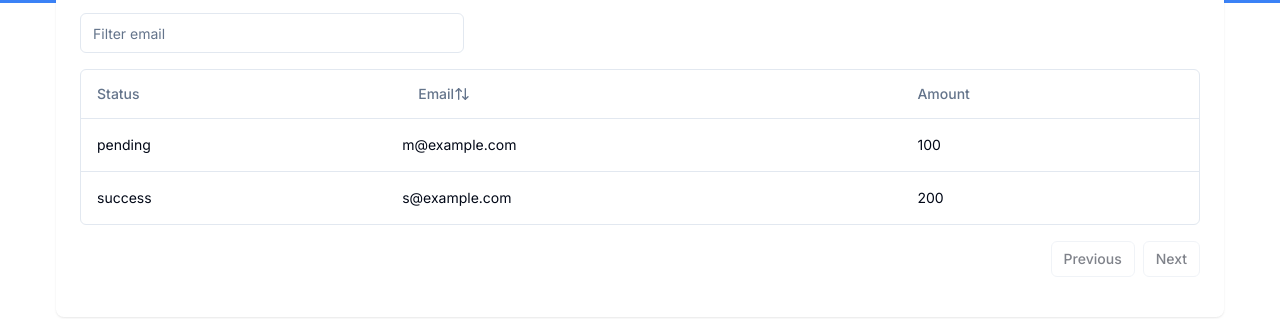
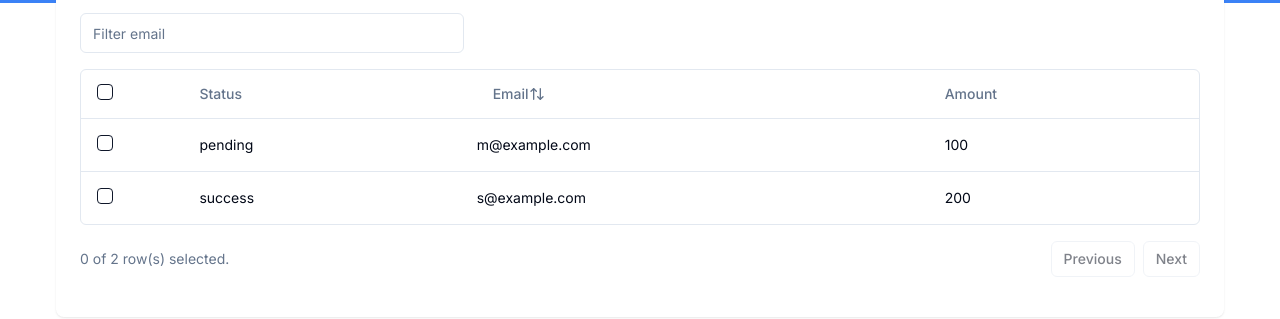
Before and after one commit to Emperordmasac/pavilion-finance-dashboard, a Next.js app: page /accounts in a window 1280 px wide. Shown: the part 353-672 px from the top of the page. Built offline with nearby package versions, Linux system fonts and the light colour scheme; no server answers; what drizzle-zod would draw is missing.

Commit message:
feat: data table row selection

```diff
--- a/app/(dashboard)/accounts/page.tsx
+++ b/app/(dashboard)/accounts/page.tsx
@@ -39,7 +39,13 @@
           </Button>
         </CardHeader>
         <CardContent>
-          <DataTable filterKey="email" columns={columns} data={data} />
+          <DataTable
+            onDelete={() => {}}
+            filterKey="email"
+            columns={columns}
+            data={data}
+            disabled={false} // -- to be changed later
+          />
         </CardContent>
       </Card>
     </div>
--- a/components/data-table.tsx
+++ b/components/data-table.tsx
@@ -3,6 +3,7 @@
 import * as React from "react"
 import {
   ColumnDef,
+  Row,
   ColumnFiltersState,
   SortingState,
   flexRender,
@@ -23,22 +24,28 @@
 } from "@/components/ui/table"
 import { Input } from "@/components/ui/input"
 import { Button } from "@/components/ui/button"
+import { Trash } from "lucide-react"
 
 interface DataTableProps<TData, TValue> {
   columns: ColumnDef<TData, TValue>[]
   data: TData[]
   filterKey: string
+  onDelete: (rows: Row<TData>[]) => void
+  disabled?: boolean
 }
 
 export function DataTable<TData, TValue>({
   columns,
   data,
-  filterKey
+  filterKey,
+  disabled,
+  onDelete
 }: DataTableProps<TData, TValue>) {
   const [sorting, setSorting] = React.useState<SortingState>([])
   const [columnFilters, setColumnFilters] = React.useState<ColumnFiltersState>(
     []
   )
+  const [rowSelection, setRowSelection] = React.useState({})
 
   const table = useReactTable({
     data,
@@ -49,9 +56,11 @@
     getSortedRowModel: getSortedRowModel(),
     onColumnFiltersChange: setColumnFilters,
     getFilteredRowModel: getFilteredRowModel(),
+    onRowSelectionChange: setRowSelection,
     state: {
       sorting,
-      columnFilters
+      columnFilters,
+      rowSelection
     }
   })
 
@@ -66,6 +75,17 @@
           }
           className="max-w-sm"
         />
+        {table.getFilteredSelectedRowModel().rows.length > 0 && (
+          <Button
+            size="sm"
+            disabled={disabled}
+            variant="outline"
+            className=" ml-auto font-normal text-xs"
+          >
+            <Trash className=" size-4 mr-2" />
+            Delete ({table.getFilteredSelectedRowModel().rows.length})
+          </Button>
+        )}
       </div>
       <div className="rounded-md border">
         <Table>
@@ -118,6 +138,10 @@
         </Table>
       </div>
       <div className="flex items-center justify-end space-x-2 py-4">
+        <div className="flex-1 text-sm text-muted-foreground">
+          {table.getFilteredSelectedRowModel().rows.length} of{" "}
+          {table.getFilteredRowModel().rows.length} row(s) selected.
+        </div>
         <Button
           variant="outline"
           size="sm"
--- /dev/null
+++ b/components/ui/checkbox.tsx
@@ -0,0 +1,30 @@
+"use client"
+
+import * as React from "react"
+import * as CheckboxPrimitive from "@radix-ui/react-checkbox"
+import { Check } from "lucide-react"
+
+import { cn } from "@/lib/utils"
+
+const Checkbox = React.forwardRef<
+  React.ElementRef<typeof CheckboxPrimitive.Root>,
+  React.ComponentPropsWithoutRef<typeof CheckboxPrimitive.Root>
+>(({ className, ...props }, ref) => (
+  <CheckboxPrimitive.Root
+    ref={ref}
+    className={cn(
+      "peer h-4 w-4 shrink-0 rounded-sm border border-primary ring-offset-background focus-visible:outline-none focus-visible:ring-2 focus-visible:ring-ring focus-visible:ring-offset-2 disabled:cursor-not-allowed disabled:opacity-50 data-[state=checked]:bg-primary data-[state=checked]:text-primary-foreground",
+      className
+    )}
+    {...props}
+  >
+    <CheckboxPrimitive.Indicator
+      className={cn("flex items-center justify-center text-current")}
+    >
+      <Check className="h-4 w-4" />
+    </CheckboxPrimitive.Indicator>
+  </CheckboxPrimitive.Root>
+))
+Checkbox.displayName = CheckboxPrimitive.Root.displayName
+
+export { Checkbox }
--- a/features/accounts/components/columns.tsx
+++ b/features/accounts/components/columns.tsx
@@ -1,9 +1,10 @@
 "use client"
 
 import { ColumnDef } from "@tanstack/react-table"
-import { ArrowUpDown, MoreHorizontal } from "lucide-react"
+import { ArrowUpDown } from "lucide-react"
 
 import { Button } from "@/components/ui/button"
+import { Checkbox } from "@/components/ui/checkbox"
 
 export type Payment = {
   id: string
@@ -13,6 +14,28 @@
 }
 
 export const columns: ColumnDef<Payment>[] = [
+  {
+    id: "select",
+    header: ({ table }) => (
+      <Checkbox
+        checked={
+          table.getIsAllPageRowsSelected() ||
+          (table.getIsSomePageRowsSelected() && "indeterminate")
+        }
+        onCheckedChange={(value) => table.toggleAllPageRowsSelected(!!value)}
+        aria-label="Select all"
+      />
+    ),
+    cell: ({ row }) => (
+      <Checkbox
+        checked={row.getIsSelected()}
+        onCheckedChange={(value) => row.toggleSelected(!!value)}
+        aria-label="Select row"
+      />
+    ),
+    enableSorting: false,
+    enableHiding: false
+  },
   {
     accessorKey: "status",
     header: "Status"
--- a/package.json
+++ b/package.json
@@ -19,6 +19,7 @@
     "@hookform/resolvers": "^3.6.0",
     "@neondatabase/serverless": "^0.9.1",
     "@paralleldrive/cuid2": "^2.2.2",
+    "@radix-ui/react-checkbox": "^1.1.1",
     "@radix-ui/react-dialog": "^1.1.1",
     "@radix-ui/react-label": "^2.1.0",
     "@radix-ui/react-slot": "^1.1.0",
```
Also changed, not shown: 1 other file (tests, documents, lock files or other folders).
